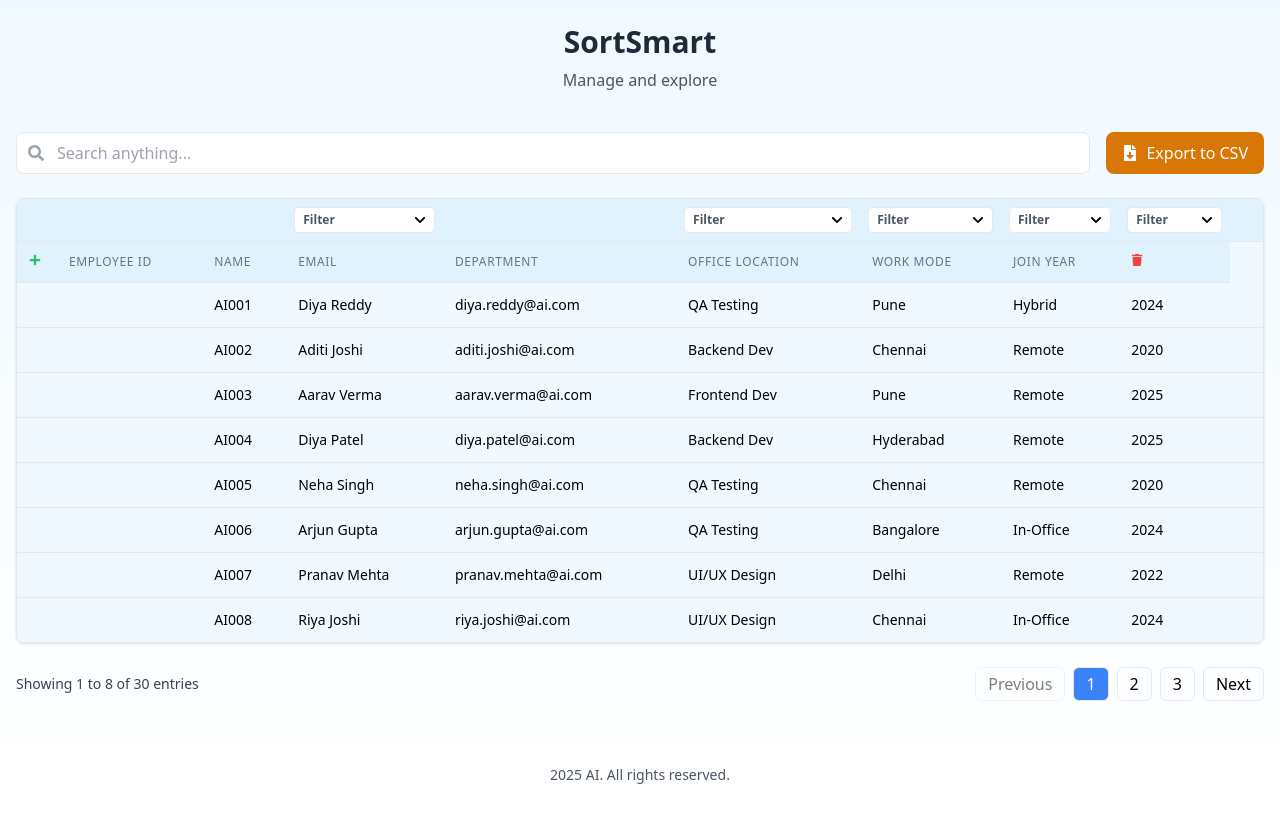
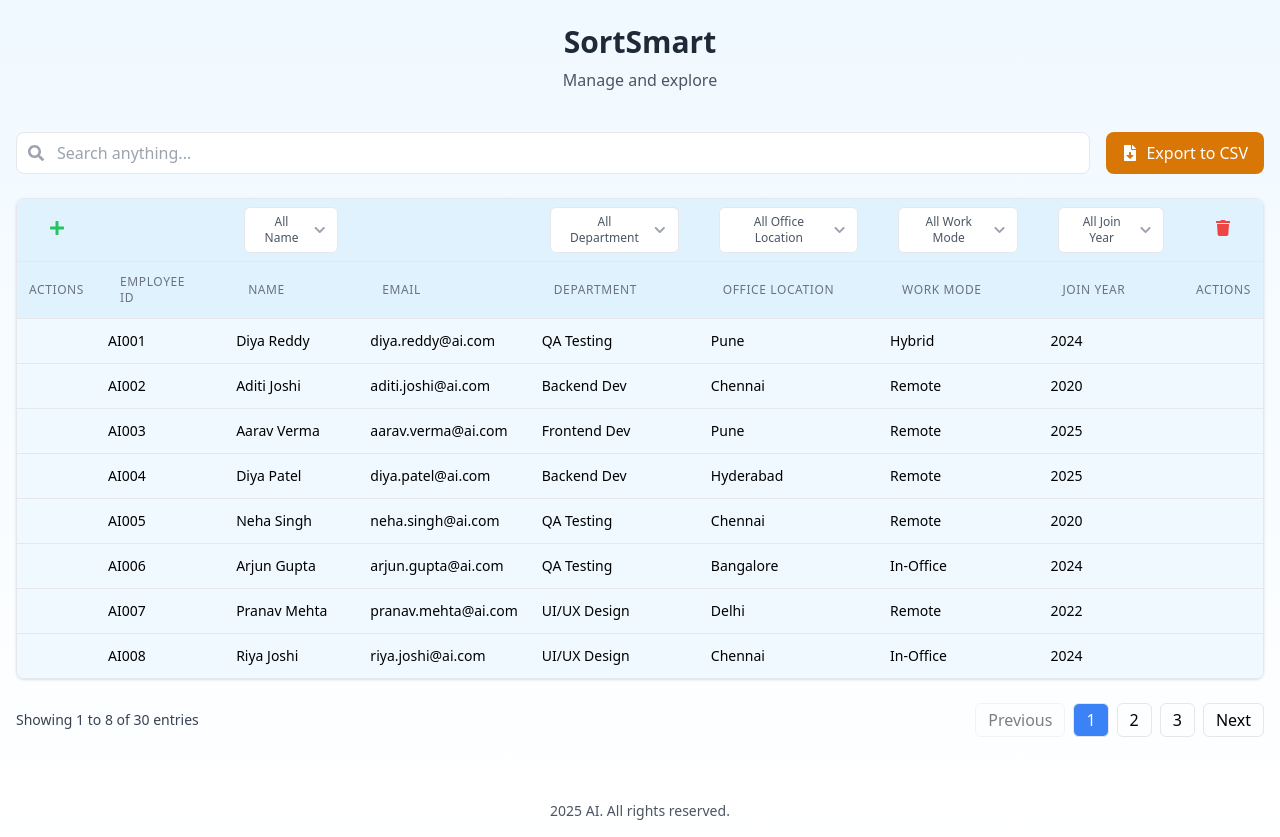
Before and after one commit to AddyaPandey/SortSmart, a React (Create React App) app: page / in a window 1280 px wide. Before the commit the page ends 801 px from the top, so only its background shows below. Built offline with nearby package versions, Linux system fonts and the light colour scheme; the HTML template or start-up script is replaced by a standard one.

Commit message:
Improve table layout with better header alignment and action buttons

```diff
--- a/src/components/Table.jsx
+++ b/src/components/Table.jsx
@@ -213,28 +213,35 @@ const DataTable = () => {
           <thead>
             {/* Filter row */}
             <tr>
-              <th key="select-header" className="border-b p-2 bg-sky-100 w-10"></th>
-              <th key="add-header" className="border-b p-2 bg-sky-100"></th>
+              <th key="select-header" className="border-b p-2 bg-sky-100 w-10">
+                <button
+                  onClick={() => setShowAddModal(true)}
+                  className="text-green-500 hover:text-green-700 transition-colors"
+                  title="Add Employee"
+                >
+                  <FaPlus />
+                </button>
+              </th>
               {Object.keys(data[0]).map(column => (
                 <th key={`filter-${column}`} className="border-b p-2 bg-sky-100">
                   {!['email', 'empId'].includes(column) && (
-                    <div className="relative">
+                    <div className="relative px-3">
                       <button
-                        className="flex items-center justify-between w-full px-2 py-1 text-xs bg-white border rounded hover:bg-gray-50"
+                        className="flex items-center justify-between w-full px-3 py-1.5 text-xs bg-white border rounded-md hover:bg-gray-50 focus:outline-none focus:ring-2 focus:ring-sky-500 focus:border-sky-500 transition-colors"
                         onClick={() => setActiveFilter(activeFilter === column ? null : column)}
                       >
-                        <span className="text-gray-600">
-                          {columnFilters[column] ? `Filter: ${columnFilters[column]}` : 'Filter'}
+                        <span className="text-gray-600 font-medium">
+                          {columnFilters[column] ? `${columnFilters[column]}` : `All ${columnLabels[column]}`}
                         </span>
-                        <FaChevronDown className={`ml-1 transform transition-transform ${
+                        <FaChevronDown className={`ml-2 text-gray-400 transform transition-transform ${
                           activeFilter === column ? 'rotate-180' : ''
                         }`} />
                       </button>
                       {activeFilter === column && (
-                        <div className="absolute z-10 w-48 mt-1 bg-white rounded-md shadow-lg">
+                        <div className="absolute z-10 w-56 mt-1 bg-white rounded-md shadow-lg ring-1 ring-black ring-opacity-5">
                           <div className="py-1">
                             <button
-                              className="block w-full px-4 py-2 text-sm text-left text-gray-700 hover:bg-gray-100"
+                              className="block w-full px-4 py-2 text-sm text-left text-gray-700 hover:bg-gray-100 border-b border-gray-100"
                               onClick={() => {
                                 const newFilters = { ...columnFilters };
                                 delete newFilters[column];
@@ -242,15 +249,15 @@ const DataTable = () => {
                                 setActiveFilter(null);
                               }}
                             >
-                              Clear Filter
+                              Show All
                             </button>
                             {uniqueValues[column]?.map(value => (
                               <button
                                 key={value}
                                 className={`block w-full px-4 py-2 text-sm text-left ${
                                   columnFilters[column] === value
-                                    ? 'bg-blue-50 text-blue-700'
-                                    : 'text-gray-700 hover:bg-gray-100'
+                                    ? 'bg-sky-50 text-sky-700 font-medium'
+                                    : 'text-gray-700 hover:bg-gray-50'
                                 }`}
                                 onClick={() => {
                                   setColumnFilters(prev => ({
@@ -270,18 +277,20 @@ const DataTable = () => {
                   )}
                 </th>
               ))}
-              <th key="delete-header" className="border-b p-2 bg-sky-100"></th>
+              <th key="delete-header" className="border-b p-2 bg-sky-100 w-10">
+                <button
+                  onClick={handleDeleteSelected}
+                  className="text-red-500 hover:text-red-700 transition-colors"
+                  title="Delete Selected"
+                >
+                  <FaTrash />
+                </button>
+              </th>
             </tr>
             {/* Header row */}
             <tr>
-              <th key="add-header" className="border-b p-3 bg-sky-100 text-left text-xs font-medium text-gray-500 uppercase tracking-wider w-10">
-                <button
-                  onClick={() => setShowAddModal(true)}
-                  className="text-green-500 hover:text-green-700 transition-colors"
-                  title="Add Employee"
-                >
-                  <FaPlus />
-                </button>
+              <th key="select-header" className="border-b p-3 bg-sky-100 text-left text-xs font-medium text-gray-500 uppercase tracking-wider w-10">
+                Actions
               </th>
               {Object.keys(data[0]).map(column => (
                 <th
@@ -290,7 +299,7 @@ const DataTable = () => {
                   onClick={() => handleSort(column)}
                   style={{ width: columnWidths[column] }}
                 >
-                  <div className="flex items-center gap-2">
+                  <div className="flex items-center gap-2 px-3">
                     {columnLabels[column]}
                     {sortConfig.key === column && (
                       sortConfig.direction === 'asc' ? <ChevronUpIcon className="w-4 h-4" /> : <ChevronDownIcon className="w-4 h-4" />
@@ -298,14 +307,8 @@ const DataTable = () => {
                   </div>
                 </th>
               ))}
-              <th key="actions" className="border-b p-3 bg-sky-100 text-left text-xs font-medium text-gray-500 uppercase tracking-wider">
-                <button
-                  onClick={handleDeleteSelected}
-                  className="text-red-500 hover:text-red-700 transition-colors"
-                  title="Delete Selected"
-                >
-                  <FaTrash />
-                </button>
+              <th key="actions" className="border-b p-3 bg-sky-100 text-left text-xs font-medium text-gray-500 uppercase tracking-wider w-10">
+                Actions
               </th>
             </tr>
           </thead>
@@ -323,13 +326,12 @@ const DataTable = () => {
                     <FaCheck className="text-sky-500" />
                   )}
                 </td>
-                <td className="p-3 text-sm"></td>
                 {Object.keys(item).map(key => (
-                  <td key={key} className="p-3 text-sm">
+                  <td key={key} className="p-3 text-sm px-3">
                     {item[key]}
                   </td>
                 ))}
-                <td className="p-3 text-sm"></td>
+                <td className="p-3 text-sm w-10"></td>
               </tr>
             ))}
           </tbody>
```
